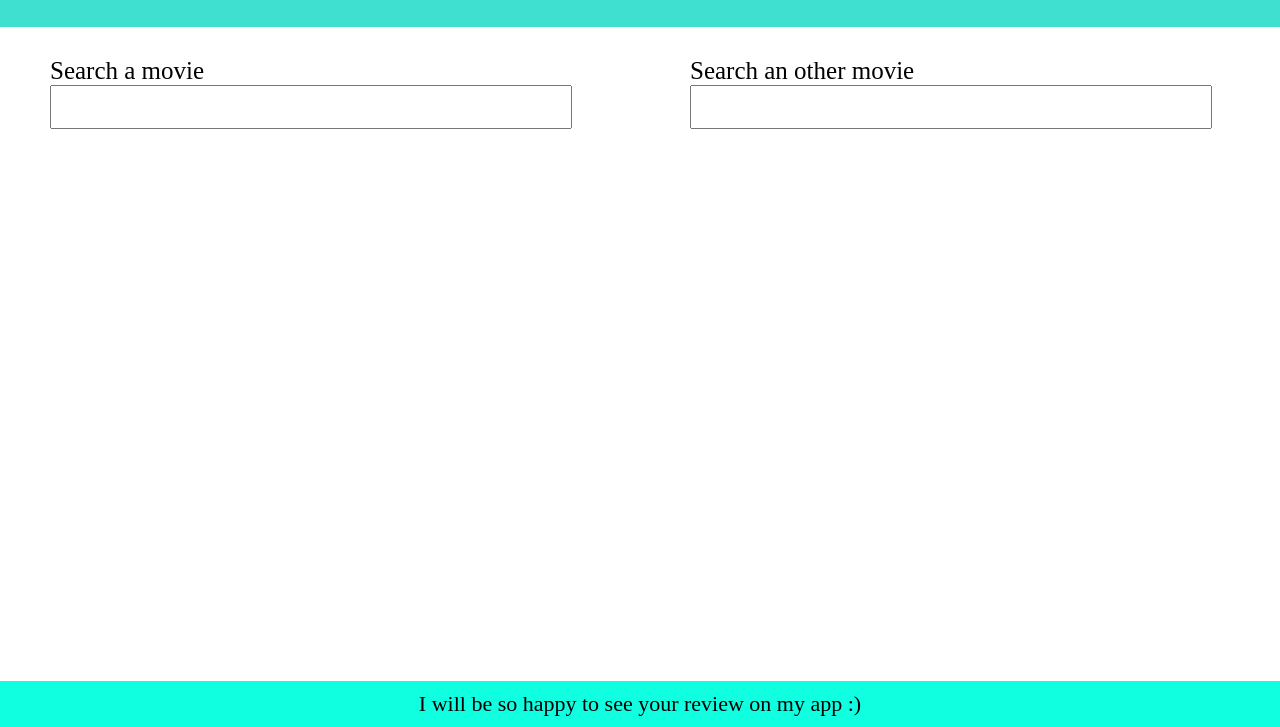
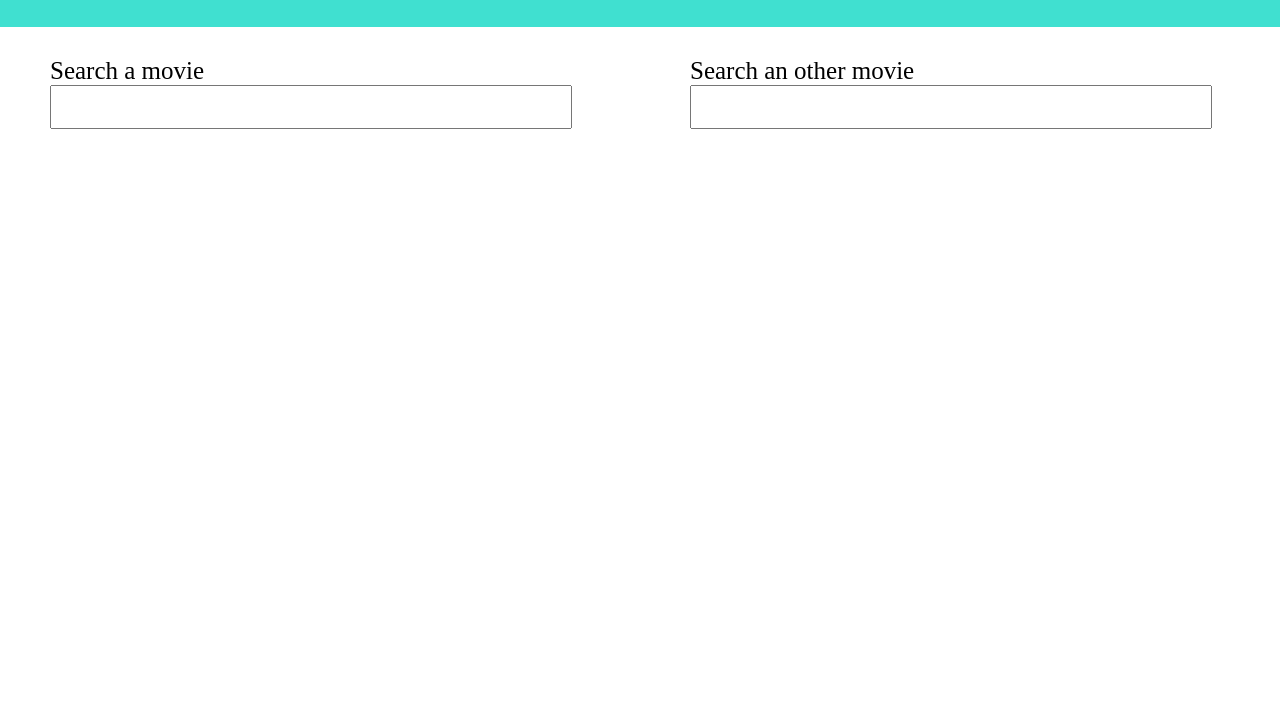
Before and after one commit to MahdiAghaei1/movie-comparison, a plain HTML site: page src/index.html in a window 1280 px wide. Shown: the part 73-800 px from the top of the page. Drawn offline with Linux system fonts and the light colour scheme; a web font is replaced by a local one.

Commit message:
removed footer

```diff
--- a/src/index.html
+++ b/src/index.html
@@ -31,9 +31,6 @@
                 </div>
             </div>
         </div>
-        <footer class="footer">
-            <p>I will be so happy to see your review on my app :)</p>
-        </footer>
     </div>
     <script src="script.js"></script>
 </body>
--- a/src/style.css
+++ b/src/style.css
@@ -21,7 +21,6 @@
     background-color: #40e0d0;
     display:flex;
     align-content: center;
-    /* align-items: center; */
 }
 .header-title{
     font-family: 'Ubuntu';
@@ -112,15 +111,3 @@
 .summary p , .summary h3 {
     font-family: 'Ubuntu';
 }
-/* Footer */
-.footer{
-    width: 100vw;
-    background-color: #10ffe0;
-    display: flex;
-    justify-content: center;
-}
-.footer p{
-    padding: 10px;
-    font-size: 22px;
-    font-family: 'Ubuntu';
-}
```
